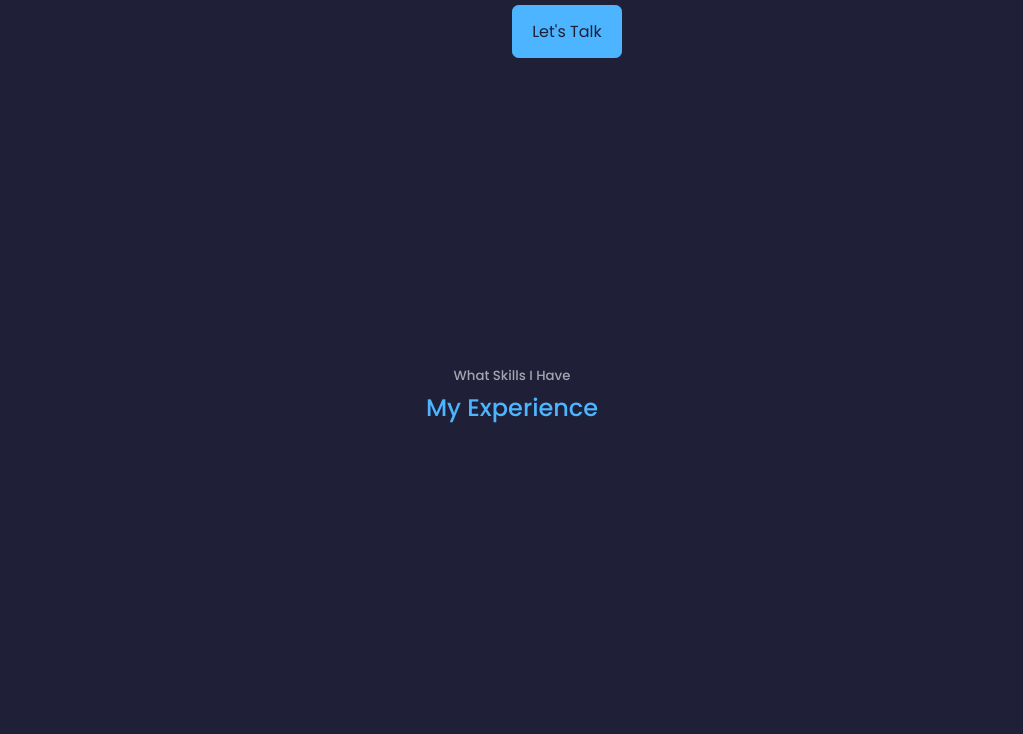
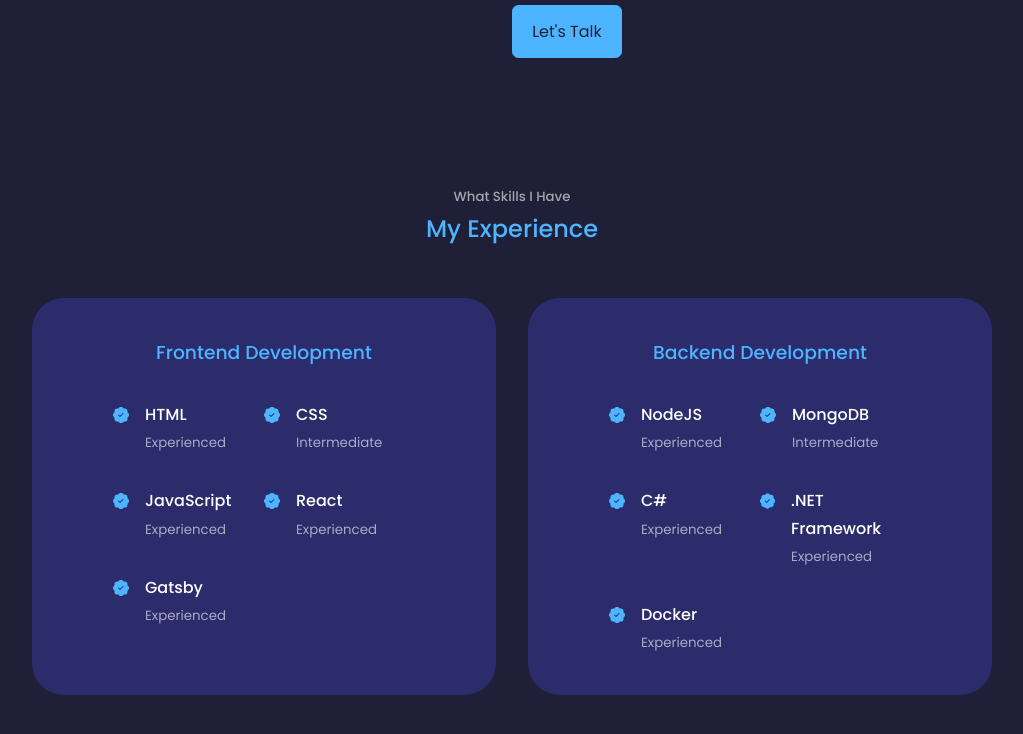
Before and after one commit to iqbmo04/blog, a Gatsby site: page / in a window 1280 px wide. Shown: the part 884-1618 px from the top of the page, without its empty margins (128-1151 px from the left). After the commit the page ends 1579 px from the top, so only its background shows below. Built offline with nearby package versions, Linux system fonts and the light colour scheme; Gatsby itself is replaced by a stand-in of ours.

Commit message:
Add experience section

```diff
--- /dev/null
+++ b/src/components/experience/experience.css
@@ -0,0 +1,71 @@
+.experience__container {
+    display: grid;
+    grid-template-columns: 1fr 1fr;
+    gap: 2rem;
+}
+
+.experience__container > div {
+    background-color: var(--color-bg-variant);
+    padding: 2.4rem 5rem;
+    border-radius: 2rem;
+    border: 1px solid transparent;
+    transition: var(--transition);
+}
+
+.experience__container > div:hover {
+    background: transparent;
+    border-color: var(--color-primary-variant);
+    cursor: default;
+}
+
+.experience__container > div h3 {
+    text-align: center;
+    margin-bottom: 2rem;
+    color: var(--color-primary);
+}
+
+.experience__content {
+    display: grid;
+    grid-template-columns: 1fr 1fr;
+    row-gap: 2rem;
+}
+
+.experience__details {
+    display: flex;
+    gap: 1rem;
+}
+
+.experience__details-icon {
+    margin-top: 6px;
+    color: var(--color-primary);
+}
+
+/* =========== MEDIA QUERIES (MEDIUM DEVICES) =========== */
+@media screen and (max-width: 1024px) {
+    .experience__container {
+        grid-template-columns: 1fr;
+    }
+
+    .experience__container > div {
+        width: 80%;
+        padding: 2rem;
+        margin: 0 auto;
+    }
+
+    .experience__content{
+        padding: 1rem;
+    }
+
+}
+
+/* =========== MEDIA QUERIES (SMALL DEVICES) =========== */
+@media screen and (max-width: 600px) {
+    .experience__container {
+        gap: 1rem;
+    }
+
+    .experience__container > div {
+        width: 100%;
+        padding: 2rem 1rem;
+    }
+}
--- a/src/components/experience/experience.js
+++ b/src/components/experience/experience.js
@@ -1,4 +1,6 @@
 import * as React from 'react'
+import './experience.css'
+import {BsPatchCheckFill} from 'react-icons/bs'
 
 const Experience = () => {
     return (
@@ -6,6 +8,98 @@ const Experience = () => {
         <h5>What Skills I Have</h5>
         <h2>My Experience</h2>
 
+        <div className="container experience__container">
+          <div className="experience__frontend">
+            <h3>Frontend Development</h3>
+            <div className="experience__content">
+              <article className="experience__details">
+                <BsPatchCheckFill className='experience__details-icon'/>
+                <div>
+                  <h4>HTML</h4>
+                  <small className='text-light'>Experienced</small>
+                </div>
+              </article>
+
+              <article className="experience__details">
+                <BsPatchCheckFill className='experience__details-icon'/>
+                <div>
+                  <h4>CSS</h4>
+                  <small className='text-light'>Intermediate</small>
+                </div>
+              </article>
+
+              <article className="experience__details">
+                <BsPatchCheckFill className='experience__details-icon'/>
+                <div>
+                  <h4>JavaScript</h4>
+                  <small className='text-light'>Experienced</small>
+                </div>
+              </article>
+
+              <article className="experience__details">
+                <BsPatchCheckFill className='experience__details-icon'/>
+                <div>
+                  <h4>React</h4>
+                  <small className='text-light'>Experienced</small>
+                </div>
+              </article>
+
+              <article className="experience__details">
+                <BsPatchCheckFill className='experience__details-icon'/>
+                <div>
+                  <h4>Gatsby</h4>
+                  <small className='text-light'>Experienced</small>
+                </div>
+              </article>
+            </div>
+          </div>
+
+          <div className="experience__backend">
+            <h3>Backend Development</h3>
+            <div className="experience__content">
+              <article className="experience__details">
+                <BsPatchCheckFill className='experience__details-icon'/>
+                <div>
+                  <h4>NodeJS</h4>
+                  <small className='text-light'>Experienced</small>
+                </div>
+              </article>
+
+              <article className="experience__details">
+                <BsPatchCheckFill className='experience__details-icon'/>
+                <div>
+                  <h4>MongoDB</h4>
+                  <small className='text-light'>Intermediate</small>
+                </div>
+              </article>
+
+              <article className="experience__details">
+                <BsPatchCheckFill className='experience__details-icon'/>
+                <div>
+                  <h4>C#</h4>
+                  <small className='text-light'>Experienced</small>
+                </div>
+              </article>
+
+              <article className="experience__details">
+                <BsPatchCheckFill className='experience__details-icon'/>
+                <div>
+                  <h4>.NET Framework</h4>
+                  <small className='text-light'>Experienced</small>
+                </div>
+              </article>
+
+              <article className="experience__details">
+                <BsPatchCheckFill className='experience__details-icon'/>
+                <div>
+                  <h4>Docker</h4>
+                  <small className='text-light'>Experienced</small>
+                </div>
+              </article>
+            </div>
+          </div>
+        </div>
+
       </section>
     )
   }
--- a/src/components/layout/layout.css
+++ b/src/components/layout/layout.css
@@ -61,7 +61,6 @@ h1 {
 
 section {
   margin-top: 8rem;
-  height: 100vh;
 }
 
 section > h2,
```
